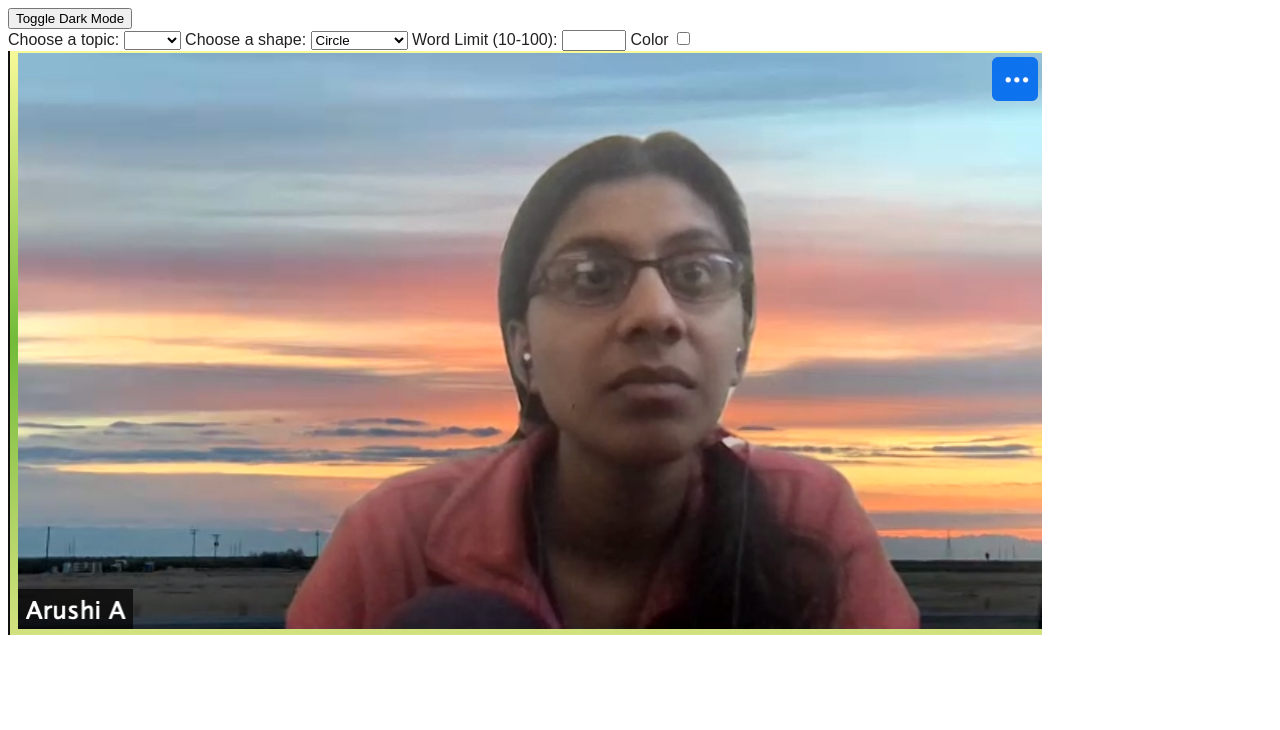
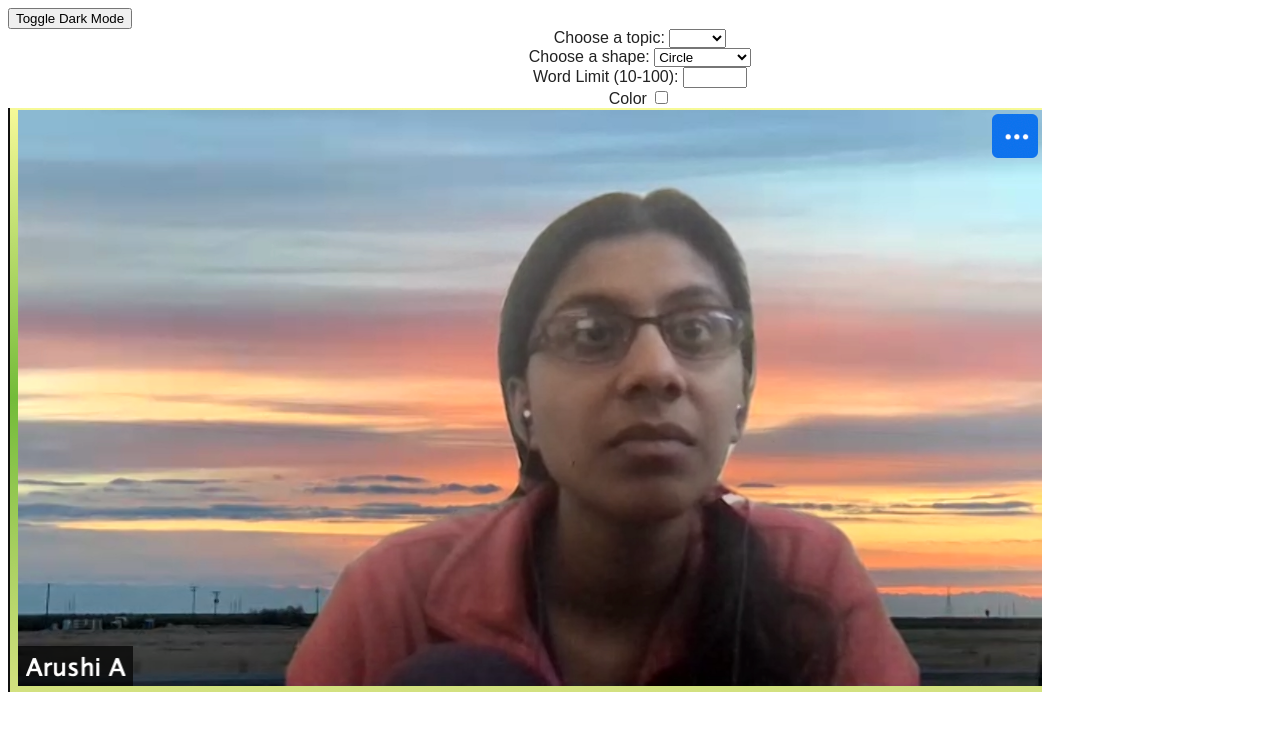
Before and after one commit to LAHacks21/WordCloud, a plain HTML site: page wordcloud.html in a window 1280 px wide. Drawn offline with nearby package versions, Linux system fonts and the light colour scheme.

Commit message:
updated settings formatting

```diff
--- a/wordcloud.css
+++ b/wordcloud.css
@@ -32,3 +32,8 @@ h1,
 p {
   color: var(--text-color);
 }
+
+.settings {
+    /* margin: 0 auto; */
+    text-align:center;
+}
--- a/wordcloud.html
+++ b/wordcloud.html
@@ -9,6 +9,7 @@
 <body>
     <button onclick="darkmode()">Toggle Dark Mode</button>
     <div class="settings">
+        <div>
             <label for="topics">Choose a topic:</label>
             <select name="topics" id="topics" onchange="updateWordCloud()">
                 <option value=""></option>
@@ -19,6 +20,8 @@
                 <option value=""></option>
                 <option value=""></option>
             </select>
+        </div>
+        <div>
             <label for="shapes">Choose a shape:</label>
             <select name="shapes" id="shapes" onchange="updateWordCloud()">
                 <option value="circle">Circle</option>
@@ -29,10 +32,15 @@
                 <option value="Anteater">Anteater</option>
                 <option value="Bruins">Bruins</option>
             </select>
+        </div>
+        <div>
             <label for="num-words">Word Limit (10-100):</label>
             <input type="number" id="num-words" min="10" max="100" onchange="updateWordCloud()">
+        </div>
+        <div>
             <label for="color">Color</label>
             <input type="checkbox" id="color" value="color" onchange="updateWordCloud()">
+        </div>
     </div>
     <div class="wordcloud">
         <img id="wordcloudimg" src="placeholder.jpg" alt="Word Cloud Image">
```
Lines whose indentation alone changed are shown as unchanged.
